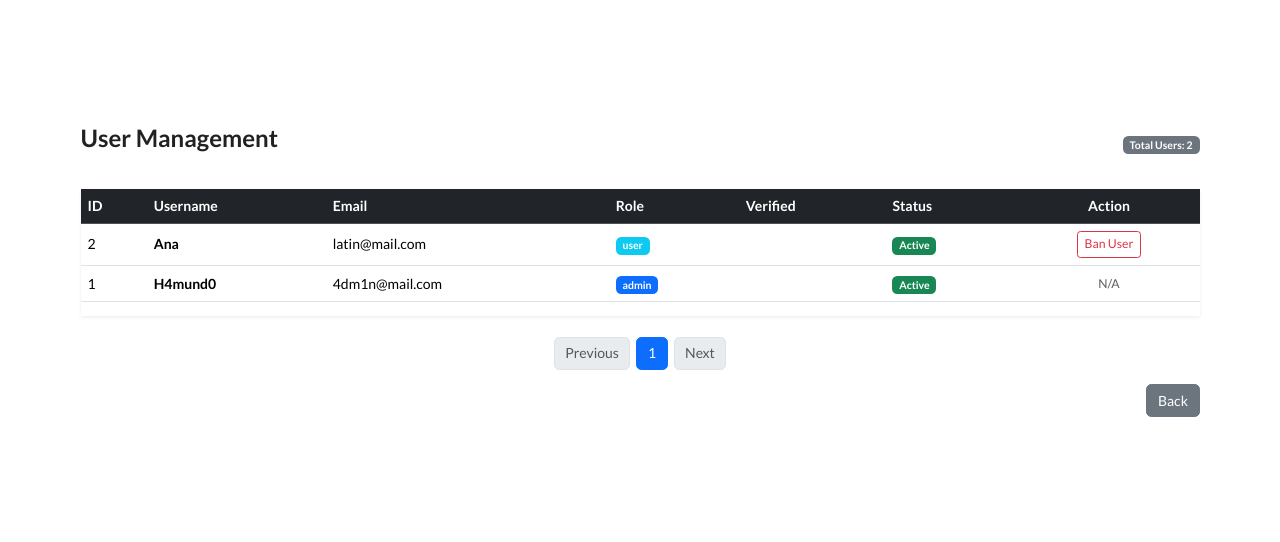
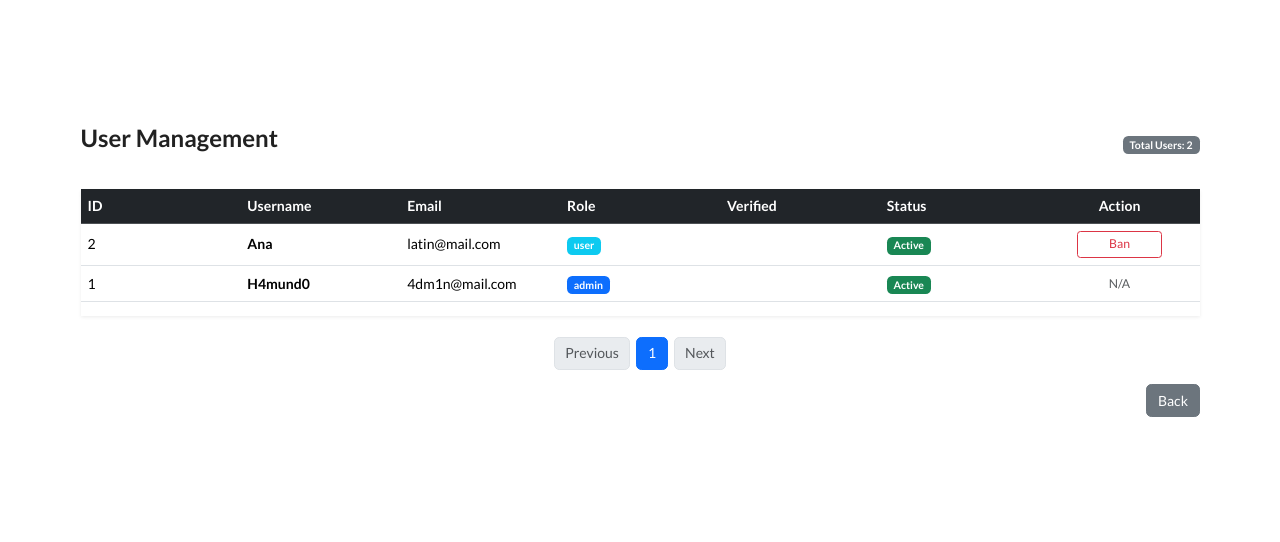
Before and after one commit to Ha-Mundo/Blood-Connect, a Flask app: page /all_users_db in a window 1280 px wide. Shown: the part 165-707 px from the top of the page. Run offline with Flask 3, Linux system fonts and the light colour scheme; a user stored in the database is signed in; some libraries are stand-ins or nearby versions.

Commit message:
ui: fix layout shifting in users_db table

```diff
--- a/static/style.css
+++ b/static/style.css
@@ -20,6 +20,9 @@ form {
     margin-bottom: -1.3rem;
 }
 
+table {
+    table-layout: fixed;
+}
 
 /* =================================================
    NAVBAR
--- a/templates/users_db.html
+++ b/templates/users_db.html
@@ -40,12 +40,12 @@
                             <span class="badge bg-danger">Banned</span>
                         {% endif %}
                     </td>
-                    <td class="text-center">
+                    <td class="text-center" style="width: 120px;">
                         {% if user.id != current_user.id and user.role != 'admin' %}
                             <form action="{{ url_for('toggle_user', user_id=user.id) }}" method="POST" style="display:inline;">
                                 <input type="hidden" name="csrf_token" value="{{ csrf_token() }}">
-                                <button type="submit" class="btn btn-sm {{ 'btn-outline-danger' if user.is_active else 'btn-outline-success' }}">
-                                    {{ 'Ban User' if user.is_active else 'Unban User' }}
+                                <button type="submit" style="width: 85px;" class="btn btn-sm {{ 'btn-outline-danger' if user.is_active else 'btn-outline-success' }}">
+                                    {{ 'Ban' if user.is_active else 'Unban' }}
                                 </button>
                             </form>
                         {% else %}
```
